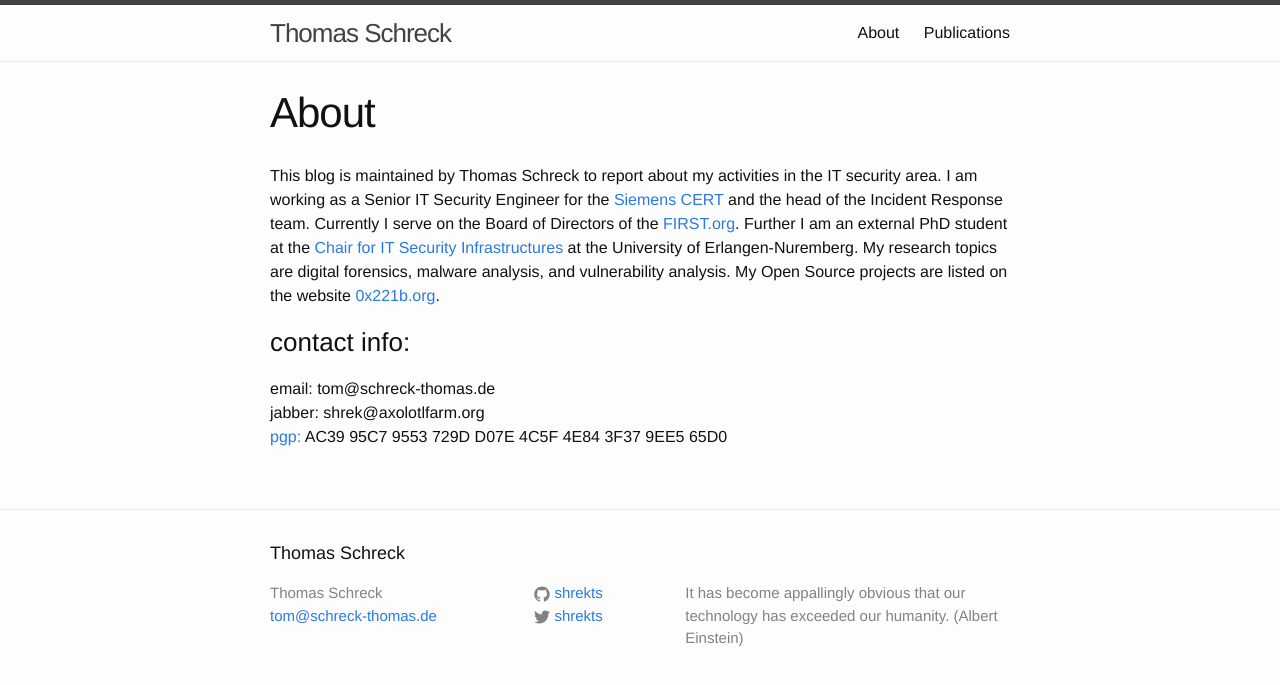
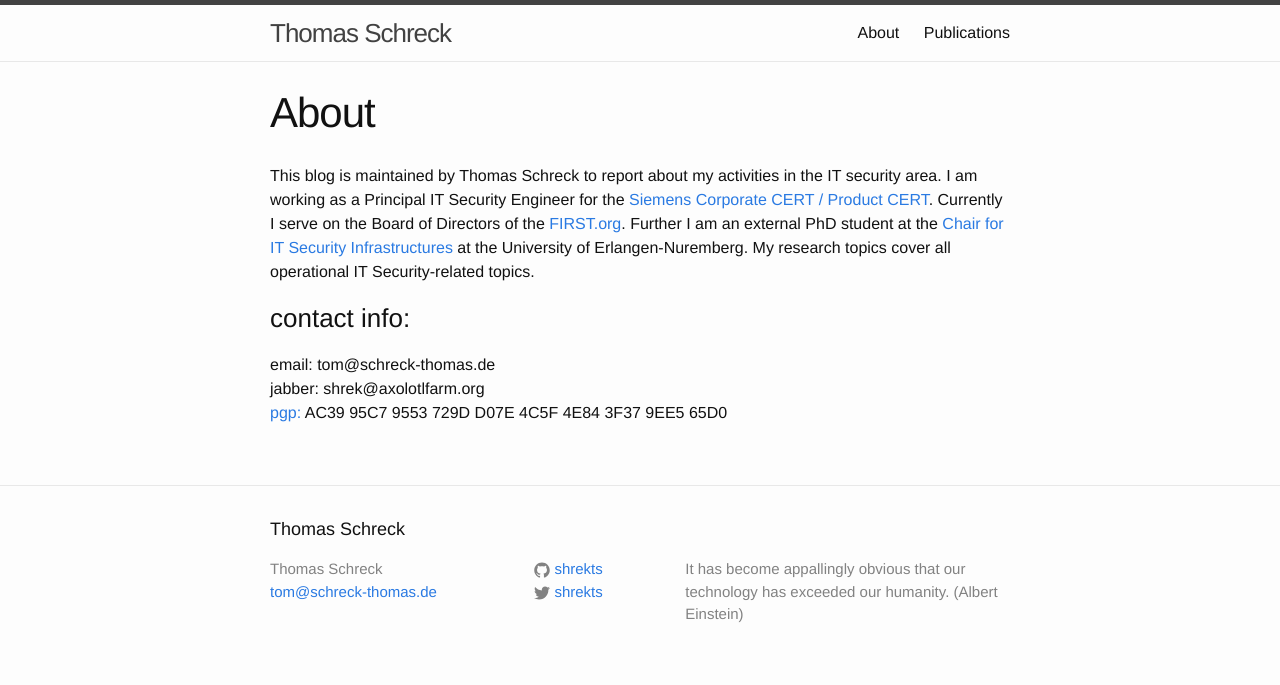
Before and after one commit to thomas-schreck/schreck-thomas.de, a Jekyll site: the page built from about.md, in a window 1280 px wide. Shown: the top 685 px of the page. Built offline with Jekyll 4.4.1, drawn with Linux system fonts in a browser that asks for light colours.

Commit message:
some changes

```diff
--- a/about.md
+++ b/about.md
@@ -4,9 +4,19 @@ status: publish
 published: true
 title: About
 ---
-<p>This blog is maintained by Thomas Schreck to report about my activities in the IT security area. I am working as a Senior IT Security Engineer for the <a href="http://www.siemens.com/cert" target="_blank">Siemens CERT</a> and the head of the Incident Response team. Currently I serve on the Board of Directors of the <a href="http://www.first.org" target="_blank">FIRST.org</a>. Further I am an external PhD student at the <a href="http://www1.informatik.uni-erlangen.de/" target="_blank">Chair for IT Security Infrastructures</a> at the University of Erlangen-Nuremberg. My research topics are digital forensics, malware analysis, and vulnerability analysis. My Open Source projects are listed on the website <a href="http://0x221b.org" target="_blank">0x221b.org</a>.</p>
+<p>This blog is maintained by Thomas Schreck to report about my activities in
+the IT security area. I am working as a Principal IT Security Engineer for the
+<a href="http://www.siemens.com/cert" target="_blank">Siemens Corporate CERT /
+Product CERT</a>. Currently I serve on the Board of Directors of the <a
+href="http://www.first.org" target="_blank">FIRST.org</a>. Further I am an
+external PhD student at the <a href="http://www1.informatik.uni-erlangen.de/"
+target="_blank">Chair for IT Security Infrastructures</a> at the University of
+Erlangen-Nuremberg. My research topics cover all operational IT Security-related
+topics.
 
 <h3>contact info:</h3>
 email: tom@schreck-thomas.de<br />
 jabber: shrek@axolotlfarm.org<br />
-<a title="pgp certificate" href="../other/pgp_thomas_schreck.asc">pgp:</a> AC39 95C7 9553 729D D07E 4C5F 4E84 3F37 9EE5 65D0
+<a title="pgp certificate"
+href="http://pgp.mit.edu/pks/lookup?op=get&search=0x4e843f379ee565d0"
+target="_blank">pgp:</a> AC39 95C7 9553 729D D07E 4C5F 4E84 3F37 9EE5 65D0
```
